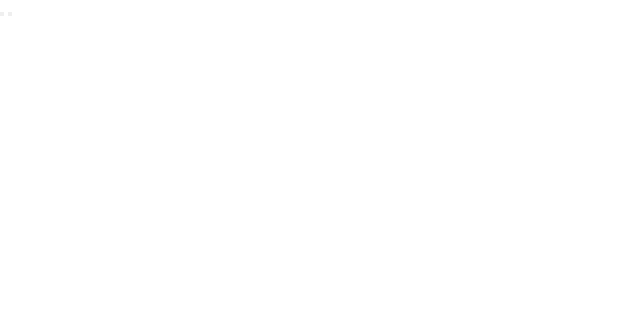
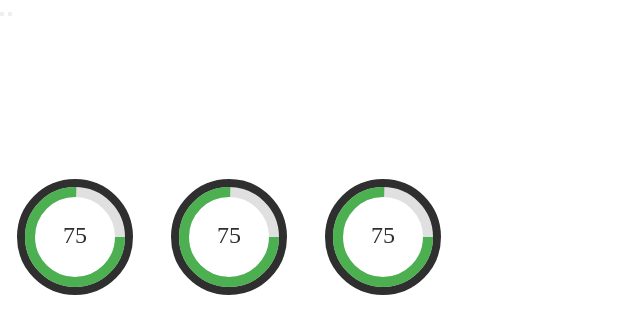
Before and after one commit to BardiaLatifi/exo-test, a plain HTML site: page index.html in a window 1280 px wide. Shown: the whole page, without its empty margins (0-640 px from the left). Drawn offline with Linux system fonts and the light colour scheme.

Commit message:
svg first implement

```diff
--- a/index.html
+++ b/index.html
@@ -51,9 +51,69 @@
     <div id="benchmark">
       <div class="left-info-cont"></div>
       <div class="fps-indicator-cont">
-        <div class="fps-indicator" id="fhd"></div>
-        <div class="fps-indicator" id="2k"></div>
-        <div class="fps-indicator" id="4k"></div>
+        <svg class="circular-indicator" width="150" height="150">
+          <circle class="circle-outer" cx="75" cy="75" r="53" />
+          <circle class="circle-bg" cx="75" cy="75" r="45" />
+          <circle
+            class="circle-progress"
+            cx="75"
+            cy="75"
+            r="45"
+            stroke-dasharray="283"
+            stroke-dashoffset="70"
+          />
+          <text
+            x="50%"
+            y="50%"
+            text-anchor="middle"
+            dominant-baseline="middle"
+            class="indicator-number"
+          >
+            75
+          </text>
+        </svg>
+        <svg class="circular-indicator" width="150" height="150">
+          <circle class="circle-outer" cx="75" cy="75" r="53" />
+          <circle class="circle-bg" cx="75" cy="75" r="45" />
+          <circle
+            class="circle-progress"
+            cx="75"
+            cy="75"
+            r="45"
+            stroke-dasharray="283"
+            stroke-dashoffset="70"
+          />
+          <text
+            x="50%"
+            y="50%"
+            text-anchor="middle"
+            dominant-baseline="middle"
+            class="indicator-number"
+          >
+            75
+          </text>
+        </svg>
+        <svg class="circular-indicator" width="150" height="150">
+          <circle class="circle-outer" cx="75" cy="75" r="53" />
+          <circle class="circle-bg" cx="75" cy="75" r="45" />
+          <circle
+            class="circle-progress"
+            cx="75"
+            cy="75"
+            r="45"
+            stroke-dasharray="283"
+            stroke-dashoffset="70"
+          />
+          <text
+            x="50%"
+            y="50%"
+            text-anchor="middle"
+            dominant-baseline="middle"
+            class="indicator-number"
+          >
+            75
+          </text>
+        </svg>
       </div>
       <div class="right-info-cont">
         <div id="circles">
--- a/style.css
+++ b/style.css
@@ -4,3 +4,27 @@
   padding: 0;
   box-sizing: border-box;
 }
+
+
+.circle-bg {
+    fill: none;
+    stroke: #e0e0e0; /* Background color */
+    stroke-width: 10;
+}
+.circle-outer {
+    fill: none;
+    stroke: rgb(47, 47, 47); /* Background color */
+    stroke-width: 10;
+}
+
+.circle-progress {
+    fill: none;
+    stroke: #4caf50; /* Progress color */
+    stroke-width: 10;
+    transition: stroke-dashoffset 0.5s ease; /* Animation for the progress */
+}
+
+.indicator-number {
+    font-size: 24px; /* Adjust font size as needed */
+    fill: rgb(47, 47, 47); /* Text color */
+}
```
